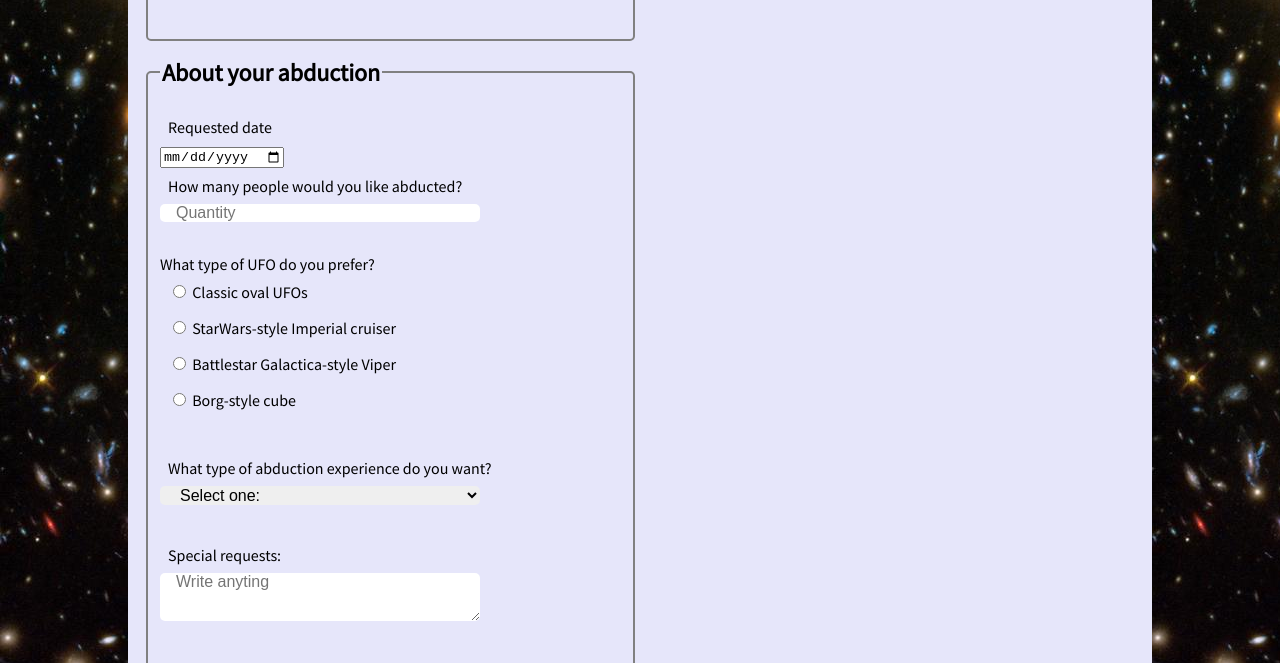
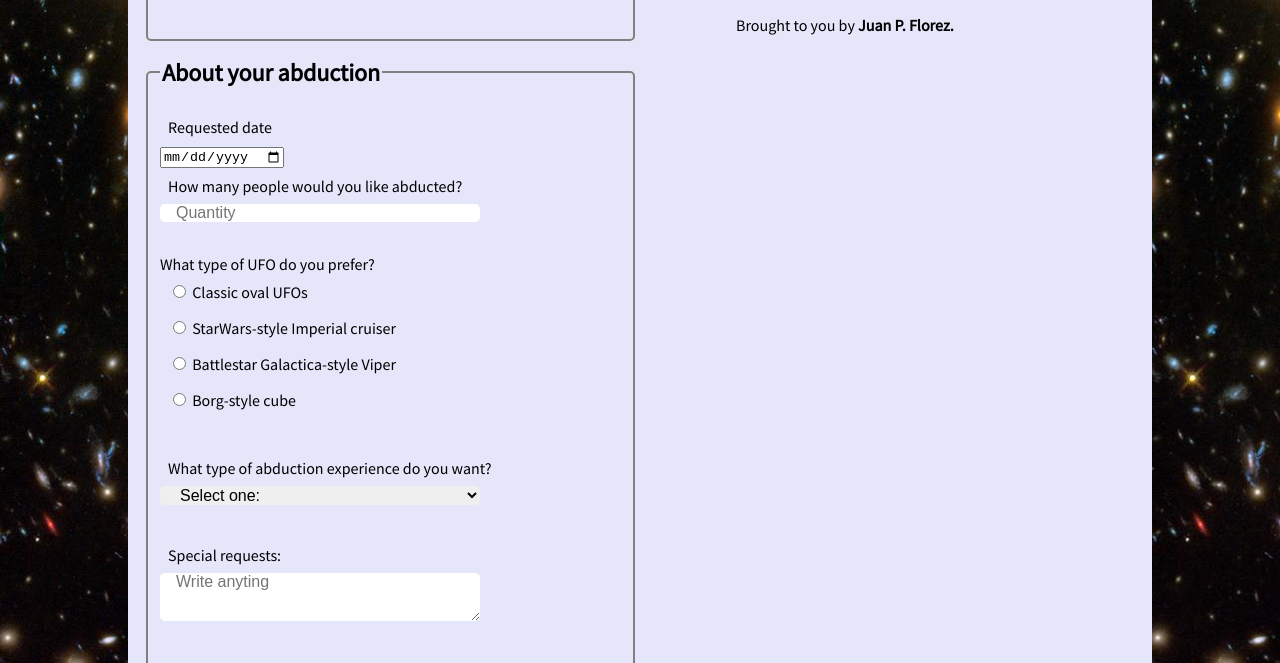
Before and after one commit to juanpfloreez/juanpfloreez.github.io, a plain HTML site: page index.html in a window 1280 px wide. Shown: the part 437-1100 px from the top of the page. Drawn offline with Linux system fonts and the light colour scheme.

Commit message:
Added by Juan P Florez.

```diff
--- a/index.html
+++ b/index.html
@@ -97,6 +97,7 @@
 				Suite 3625 &middot;
 				Minneapolis, MN 55402
 			</address>
+			<p>Brought to you by <strong>Juan P. Florez.</strong></p>
 		</aside>
 	</div>
 	<script src="js/forms.js"></script>
```
